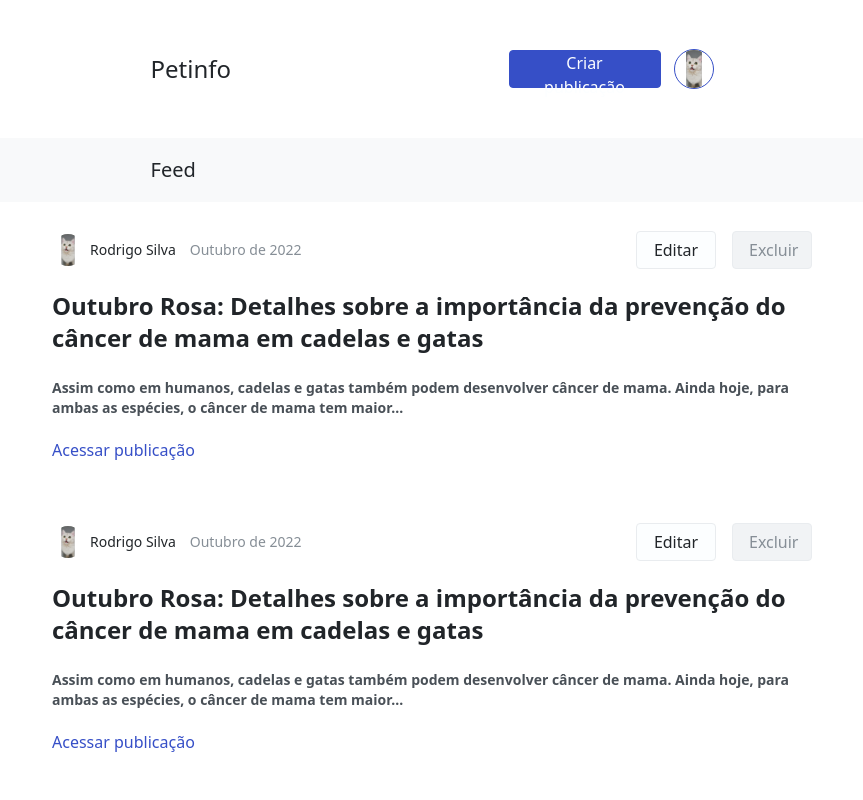
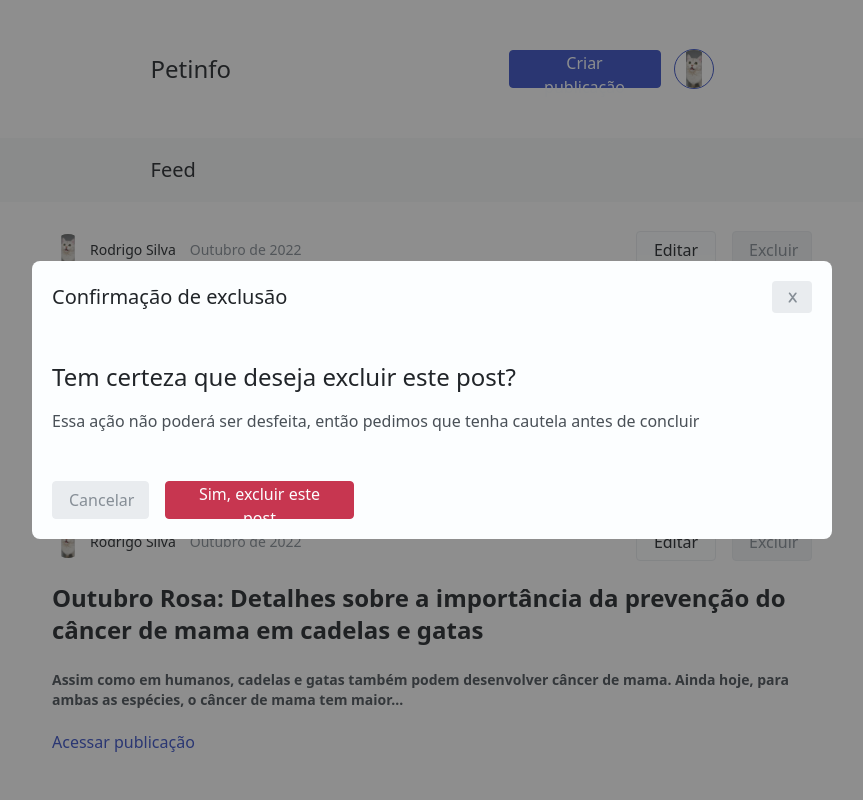
Before and after one commit to Rodrigodeveloperjr/petinfo, a React (Vite) app: page /dashboard in a window 1280 px wide. Shown: the top 800 px of the page, without its empty margins (208-1071 px from the left). Built offline with nearby package versions, Linux system fonts and the light colour scheme.

Commit message:
feat: ModalBackground and ModalRemovePost components created and styled

```diff
--- a/src/components/CatCardSignUp.tsx
+++ b/src/components/CatCardSignUp.tsx
@@ -5,7 +5,7 @@ import cat from "../assets/Rectangle 2.svg";
 
 const CatCardSignUp = () => {
   return (
-    <div className="w-full max-w-320 h-419 ml-0 mb-20 md:ml-28">
+    <div className="w-full max-w-xs h-419 ml-0 mb-20 md:ml-28">
       <h1 className="text-custom-gray-1 font-medium text-4xl">Petinfo</h1>
 
       <h2 className="text-custom-brand-1 font-semibold text-3xl py-6">
--- /dev/null
+++ b/src/components/ModalBackground.tsx
@@ -0,0 +1,13 @@
+interface IModalBackground {
+  children: React.ReactNode;
+}
+
+const ModalBackground = ({ children }: IModalBackground) => {
+  return (
+    <div className="w-full h-screen overflow-auto fixed inset-0 flex flex-row justify-center items-center z-50 bg-custom-shadow-1 px-5">
+      {children}
+    </div>
+  );
+};
+
+export { ModalBackground };
--- /dev/null
+++ b/src/components/ModalRemovePost.tsx
@@ -0,0 +1,46 @@
+import x from "../assets/X.svg"
+import { Button } from "./Button";
+
+const ModalRemovePost = () => {
+  return (
+    <div className="w-full max-w-800 flex flex-col justify-start items-start p-5 bg-custom-gray-9 rounded-lg">
+      <div className="w-full flex flex-row justify-between items-center mb-12">
+        <h3 className="text-custom-gray-1 font-medium text-base sm:text-xl">Confirmação de exclusão</h3>
+
+        <div className="w-10 h-8 flex flex-row justify-center items-center bg-custom-gray-6 rounded cursor-pointer">
+          <img src={x} alt="x" />
+        </div>
+      </div>
+
+      <h2 className="text-custom-gray-1 font-medium text-2xl mb-4">
+        Tem certeza que deseja excluir este post?
+      </h2>
+
+      <p className="text-custom-gray-3 font-normal text-base mb-12">
+        Essa ação não poderá ser desfeita, então pedimos que tenha cautela antes
+        de concluir
+      </p>
+
+      <div className="w-full h-20 max-w-302 flex flex-col-reverse justify-between items-start sm:flex-row sm:items-center sm:h-auto">
+        <Button
+          text="Cancelar"
+          background="bg-custom-gray-6"
+          borderColor="border-custom-gray-6"
+          textColor="text-custom-gray-4"
+          hoverBackground="bg-custom-gray-8"
+          maxWidth="sm:max-w-97"
+        />
+        <Button
+          text="Sim, excluir este post"
+          background="bg-custom-alert-1"
+          borderColor="border-custom-alert-1"
+          textColor="text-custom-gray-9"
+          hoverBackground="bg-custom-alert-2"
+          maxWidth="sm:max-w-189"
+        />
+      </div>
+    </div>
+  );
+};
+
+export { ModalRemovePost };
--- a/src/pages/Dashboard.tsx
+++ b/src/pages/Dashboard.tsx
@@ -1,14 +1,24 @@
 import { SubHeader } from "../components/SubHeader";
 import { ListPosts } from "../components/ListPosts";
 import { Header } from "../components/Header";
+import React from "react";
+import { ModalBackground } from "../components/ModalBackground";
+import { ModalRemovePost } from "../components/ModalRemovePost";
 
 const Dashboard = () => {
   return (
-    <div className="box-border">
-      <Header />
-      <SubHeader />
-      <ListPosts />
-    </div>
+    <React.Fragment>
+      {
+        <ModalBackground>
+          <ModalRemovePost />
+        </ModalBackground>
+      }
+      <div className="box-border">
+        <Header />
+        <SubHeader />
+        <ListPosts />
+      </div>
+    </React.Fragment>
   );
 };
 
--- a/tailwind.config.cjs
+++ b/tailwind.config.cjs
@@ -26,6 +26,9 @@ module.exports = {
           "10": "#D9D9D9",
           "11": "#1E1E1E",
         },
+        "custom-shadow": {
+          "1": "rgba(30, 30, 30, 0.5)"
+        }
       },
       height: {
         "672": "42em",
@@ -41,7 +44,6 @@ module.exports = {
       maxWidth: {
         "160": "10em",
         "369": "23.0625em",
-        "320": "20em",
         "391": "24.4375em",
         "603": "37.6875em",
         "152": "9.5em",
@@ -49,6 +51,9 @@ module.exports = {
         "800": "50em",
         "127": "11em",
         "32": "5rem",
+        "97": "6.0625em",
+        "189": "11.8125em",
+        "302": "18.875em"
       }
     },
   },
```
Also changed, not shown: src/assets/X.svg (added).
